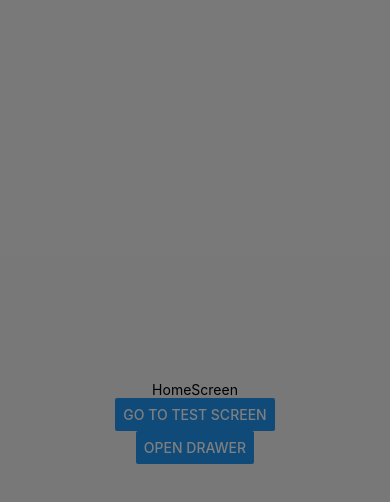
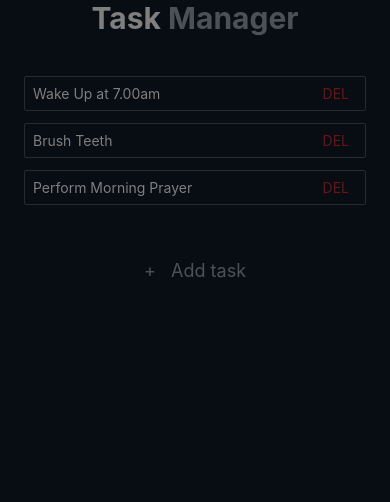
Before and after one commit to sudwiptokm/react-native-expo-tailwind-typescript-react_stack_and_drawer_navigation-template, a React Native app: screen /HomeScreen in a window 390 px wide. Shown: the top 502 px of the page. Built offline with nearby package versions, Linux system fonts and the light colour scheme.

Commit message:
save from mac

```diff
--- /dev/null
+++ b/src/components/modular/AddTaskComponent.tsx
@@ -0,0 +1,43 @@
+import { View, Text, TextInput } from "react-native";
+import React, { useState } from "react";
+import Button from "./Button";
+import Gap from "./Gap";
+
+type Props = {
+  addTask: (val: string) => void;
+  cancel: (val: boolean) => void;
+};
+
+const AddTaskComponent = (props: Props) => {
+  const [data, setData] = useState<string>("");
+  return (
+    <View>
+      <TextInput
+        className="border border-gray-600 p-2 text-white rounded-sm"
+        value={data}
+        placeholder="Enter Your Task Name"
+        placeholderTextColor="gray"
+        onChangeText={setData}
+      />
+      <View className="mt-4 flex-row justify-center">
+        <Button
+          title="Cancel"
+          onPress={() => {
+            props.cancel(true);
+          }}
+          variant="outline"
+        />
+        <Gap width="w-4" />
+        <Button
+          title="Add Task"
+          onPress={() => {
+            props.addTask(data);
+            setData("");
+          }}
+        />
+      </View>
+    </View>
+  );
+};
+
+export default AddTaskComponent;
--- /dev/null
+++ b/src/components/modular/Button.tsx
@@ -0,0 +1,35 @@
+import React from "react";
+import { Text, View } from "react-native";
+import { TouchableOpacity } from "react-native-gesture-handler";
+
+enum Variant {
+  solid = "solid",
+  outline = "outline",
+}
+
+type Props = {
+  title: string;
+  onPress: () => void;
+  variant?: string;
+};
+
+export default function Button(props: Props) {
+  return (
+    <TouchableOpacity
+      className={`${
+        props.variant === Variant.outline
+          ? "border border-gray-600"
+          : "bg-gray-400 text-gray-800"
+      } p-2 rounded-md w-min`}
+      onPress={props.onPress}
+    >
+      <Text
+        className={`${
+          props.variant === Variant.outline ? "text-white" : "text-gray-800"
+        }`}
+      >
+        {props.title}
+      </Text>
+    </TouchableOpacity>
+  );
+}
--- /dev/null
+++ b/src/components/modular/Gap.tsx
@@ -0,0 +1,13 @@
+import { View, Text } from "react-native";
+import React from "react";
+
+type Props = {
+  height?: string;
+  width?: string;
+};
+
+const Gap = (props: Props) => {
+  return <View className={`${props.height} ${props.width}`}></View>;
+};
+
+export default Gap;
--- /dev/null
+++ b/src/components/modular/TaskView.tsx
@@ -0,0 +1,25 @@
+import { Text } from "react-native";
+import React from "react";
+import { TouchableOpacity } from "react-native-gesture-handler";
+
+type Props = {
+  name: string;
+  id: number;
+  removeTask: (val: number) => void;
+};
+
+const TaskView = (props: Props) => {
+  return (
+    <TouchableOpacity className="border border-gray-600 rounded-sm p-2 flex-row justify-between items-start">
+      <Text className="text-white">{props.name}</Text>
+      <TouchableOpacity
+        className="flex-row justify-center items-center px-2"
+        onPress={() => props.removeTask(props.id)}
+      >
+        <Text className="text-red-600">DEL</Text>
+      </TouchableOpacity>
+    </TouchableOpacity>
+  );
+};
+
+export default TaskView;
--- a/src/screens/HomeScreen.tsx
+++ b/src/screens/HomeScreen.tsx
@@ -1,20 +1,73 @@
-import { View, Text, Button } from "react-native";
-import React from "react";
+import { View, Text, Button, SafeAreaView, StatusBar } from "react-native";
+import React, { useState } from "react";
+import TaskView from "../components/modular/TaskView";
+import { taskData } from "../utils/data";
+import { Task_Data_Type } from "../utils/types";
+import Gap from "../components/modular/Gap";
+import { TouchableOpacity } from "react-native-gesture-handler";
+import AddTaskComponent from "../components/modular/AddTaskComponent";
 
 type Props = {
   navigation: { openDrawer: () => void; navigate: (name: string) => void };
 };
 
 const HomeScreen = ({ navigation }: Props) => {
+  const [tasks, setTasks] = useState<Task_Data_Type[]>(taskData);
+  const [showAddButton, setShowAddButton] = useState(true);
+
+  const addTask = (name: string) => {
+    let task = { name: name };
+    let copy_arr = [...tasks];
+    copy_arr.push(task);
+    setTasks(copy_arr);
+  };
+
+  const removeTask = (id: number) => {
+    let copy_arr = [...tasks];
+    copy_arr.splice(id, 1);
+    setTasks(copy_arr);
+  };
+
   return (
-    <View className="flex-1 items-center justify-center">
-      <Text>HomeScreen</Text>
-      <Button
-        title="Go to Test Screen"
-        onPress={() => navigation.navigate("TestScreen" as never)}
-      />
-      <Button title="Open Drawer" onPress={() => navigation.openDrawer()} />
-    </View>
+    <SafeAreaView className="bg-gray-900">
+      <StatusBar barStyle="light-content" />
+      <View className="min-h-screen bg-gray-900 px-6">
+        {/* Main Logo Text */}
+        <Text className="text-3xl text-white font-bold text-center">
+          Task
+          <Text className="text-gray-400"> Manager</Text>
+        </Text>
+
+        {/* Task Viewer */}
+        <View className="mt-10">
+          {tasks.map((task: Task_Data_Type, idx: number) => (
+            <View key={idx}>
+              <TaskView name={task.name} id={idx} removeTask={removeTask} />
+              <Gap height="h-3" />
+            </View>
+          ))}
+        </View>
+
+        {/* Add Task */}
+        <View className="mt-10">
+          {showAddButton ? (
+            <View className=" self-center">
+              <TouchableOpacity
+                className="flex-row justify-center space-x-4"
+                onPress={() => setShowAddButton(false)}
+              >
+                <Text className="text-gray-400 text-lg">
+                  +{"  "}
+                  <Text> Add task</Text>
+                </Text>
+              </TouchableOpacity>
+            </View>
+          ) : (
+            <AddTaskComponent addTask={addTask} cancel={setShowAddButton} />
+          )}
+        </View>
+      </View>
+    </SafeAreaView>
   );
 };
 
--- /dev/null
+++ b/src/utils/data.ts
@@ -0,0 +1,7 @@
+import { Task_Data_Type } from "./types";
+
+export const taskData: Task_Data_Type[] = [
+  { name: "Wake Up at 7.00am" },
+  { name: "Brush Teeth" },
+  { name: "Perform Morning Prayer" },
+];
--- /dev/null
+++ b/src/utils/types.ts
@@ -0,0 +1,3 @@
+export type Task_Data_Type = {
+  name: string;
+};
```
